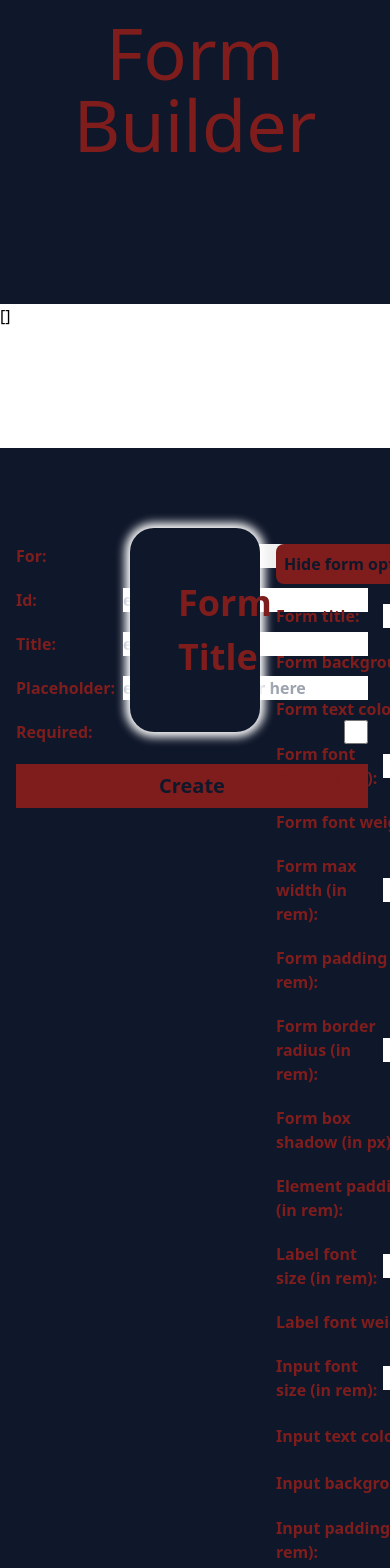
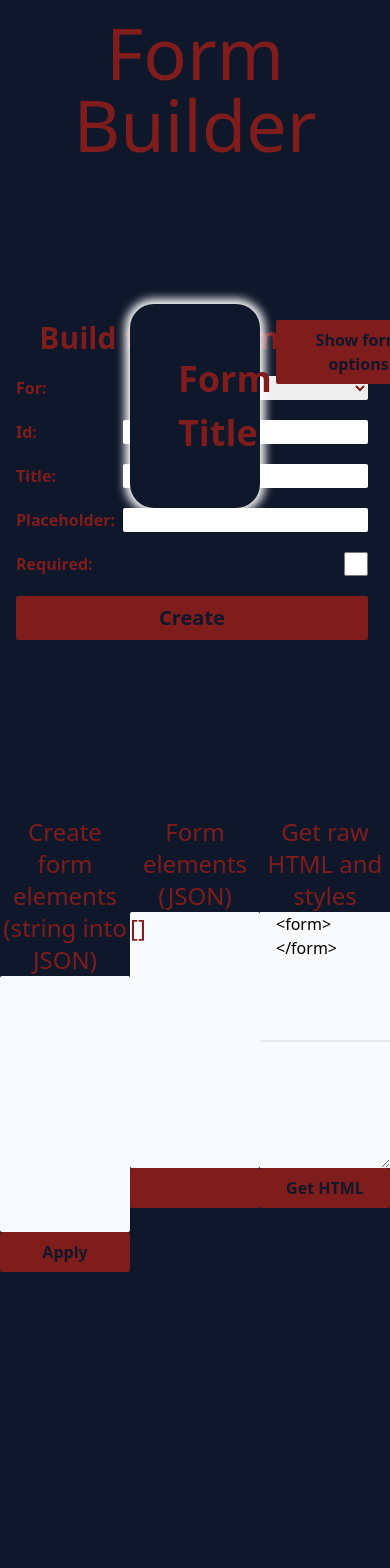
Before and after one commit to AOjdanic/FormBuilder, a React (Vite) app: page / in a window 390 px wide. Shown: the top 1568 px of the page. After the commit the page ends 1352 px from the top, so only its background shows below. Built offline with nearby package versions, Linux system fonts and the light colour scheme.

Commit message:
Refactored more code in accordance with DRY principle. Added options for getting raw HTML of the form, as well as ability to create elements textually (will add explanation later).  Todo: responsive design

```diff
--- a/src/App.jsx
+++ b/src/App.jsx
@@ -1,42 +1,26 @@
-import { useContext } from "react";
 import InputBuild from "./components/InputBuild";
 import MainForm from "./components/MainForm";
-import FormContext from "./context/form-context";
 import FormOptions from "./components/FormOptions";
+import JsonFormFields from "./components/JsonFormFields";
+import RawHtml from "./components/RawHtml";
 
 function App() {
-  const { formFields, setFormFields } = useContext(FormContext);
-
   return (
     <>
+      <header>
         <h1 className="p-4 pb-36 text-center text-7xl text-red-900">
           Form Builder
         </h1>
-
-      <textarea
-        onChange={(e) => {
-          if (e.target.value === "") {
-            return setFormFields([]);
-          }
-          return setFormFields(JSON.parse(e.target.value));
-        }}
-        className="mx-auto mb-20 block h-36 w-full max-w-lg resize-none outline-none"
-        name="jsonForm"
-        id="jsonForm"
-        value={JSON.stringify(formFields)}
-      ></textarea>
-      <div className="grid grid-cols-3 items-start justify-center">
+      </header>
+      <main>
+        <div className="mb-20 grid grid-cols-3 items-start justify-center gap-y-40">
           <InputBuild />
           <MainForm />
           <FormOptions />
-        {/* <button
-          onClick={() => {
-            console.log(document.getElementById("mainForm").innerHTML);
-          }}
-        >
-          Get HTML
-        </button> */}
+          <JsonFormFields />
+          <RawHtml />
         </div>
+      </main>
     </>
   );
 }
--- a/src/components/FormOptions.jsx
+++ b/src/components/FormOptions.jsx
@@ -12,8 +12,8 @@ function FormOptions() {
     setInputOptions,
   } = useContext(FormContext);
 
-  const [showFormOptions, setShowFormOptions] = useState(true);
-  const [showInputOptions, setShowInputOptions] = useState(true);
+  const [showFormOptions, setShowFormOptions] = useState(false);
+  const [showInputOptions, setShowInputOptions] = useState(false);
 
   const formOptionsProps = [
     {
@@ -198,7 +198,7 @@ function FormOptions() {
             e.preventDefault();
             return setShowFormOptions(!showFormOptions);
           }}
-          className="rounded-lg bg-red-900 p-2 text-slate-900"
+          className="w-[165px] rounded-sm bg-red-900 p-2 text-slate-900"
         >
           {`${showFormOptions === true ? "Hide" : "Show"} form options`}
         </button>
@@ -207,7 +207,7 @@ function FormOptions() {
             e.preventDefault();
             return setShowInputOptions(!showInputOptions);
           }}
-          className="rounded-lg bg-red-900 p-2 text-slate-900"
+          className="w-[165px] rounded-sm bg-red-900 p-2 text-slate-900"
         >
           {`${showInputOptions === true ? "Hide" : "Show"} input options`}
         </button>
--- a/src/components/InputBuild.jsx
+++ b/src/components/InputBuild.jsx
@@ -1,10 +1,32 @@
 import { useContext, useState } from "react";
 import FormContext from "../context/form-context";
+import InputBuildBuildingBlock from "./building blocks/InputBuildBuildingBlock";
 
 function InputBuild() {
   const { setFormFields } = useContext(FormContext);
   const [selectValue, setSelectValue] = useState();
   const [boxNumber, setBoxNumber] = useState(0);
+  const options = [
+    "text",
+    "email",
+    "password",
+    "number",
+    "search",
+    "checkbox",
+    "radio",
+    "range",
+    "color",
+    "date",
+    "time",
+    "month",
+    "week",
+    "file",
+    "url",
+    "reset",
+    "submit",
+    "textarea",
+    "select",
+  ];
 
   let radioArr = new Array(boxNumber).fill(0);
 
@@ -13,17 +35,14 @@ function InputBuild() {
     const formElements = Array.from(e.target.elements).slice(0, -1);
     const propsObj = {};
 
-    console.log(formElements);
-
     if (
       selectValue === "checkbox" ||
       selectValue === "radio" ||
       selectValue === "select"
     ) {
       const nonRadios = formElements.filter((el) => !el.id.startsWith("radio"));
-      console.log(nonRadios);
+
       const radios = formElements.filter((el) => el.id.startsWith("radio"));
-      console.log(radios);
 
       let newObj = {};
 
@@ -37,7 +56,6 @@ function InputBuild() {
       newObj.radios = [];
       radios.forEach((el) => {
         newObj.radios.push(el.value);
-        console.log(newObj);
       });
       setFormFields((prev) => [...prev, newObj]);
       return;
@@ -51,7 +69,7 @@ function InputBuild() {
       }
       return (propsObj[el.id] = el.value);
     });
-    console.log(propsObj);
+
     setFormFields((prev) => [...prev, propsObj]);
   };
 
@@ -60,55 +78,37 @@ function InputBuild() {
       onSubmit={createFormElement}
       className=" mx-auto flex w-96 flex-col gap-5 p-4 font-bold text-red-900"
     >
+      <p className="text-center text-3xl">Build form elements</p>
+      {/* select menu for input type */}
+
       <label className="flex items-center justify-between" htmlFor="type">
         For:
         <select
-          className="w-[212px]"
+          className="w-[212px] rounded-sm outline-none"
           value={selectValue}
           onChange={(e) => setSelectValue(e.target.value)}
           name="type"
           id="type"
         >
-          <option value="text">text</option>
-          <option value="email">email</option>
-          <option value="password">password</option>
-          <option value="number">number</option>
-          <option value="search">search</option>
-          <option value="checkbox">checkbox</option>
-          <option value="radio">radio</option>
-          <option value="range">range</option>
-          <option value="color">color</option>
-          <option value="date">date</option>
-          <option value="time">time</option>
-          <option value="month">month</option>
-          <option value="week">week</option>
-          <option value="file">file</option>
-          <option value="url">url</option>
-          <option value="reset">reset</option>
-          <option value="submit">submit</option>
-          <option value="textarea">textarea</option>
-          <option value="select">select</option>
+          {options.map((opt) => (
+            <option key={opt} value={opt}>
+              {opt}
+            </option>
+          ))}
         </select>
       </label>
 
-      {selectValue !== "radio" && selectValue !== "checkbox" && (
-        <label className=" flex items-center justify-between" htmlFor="id">
-          Id:
-          <input required type="text" id="id" placeholder="enter id here" />
-        </label>
+      {/* id field, neccessary for every input */}
+
+      <InputBuildBuildingBlock required id="id" />
+
+      {/* title of the input field */}
+
+      {selectValue !== "reset" && selectValue !== "submit" && (
+        <InputBuildBuildingBlock required id="label" label="Title" />
       )}
 
-      {selectValue !== "reset" && selectValue !== "submit" && (
-        <label className=" flex items-center justify-between" htmlFor="label">
-          Title:
-          <input
-            required
-            type="text"
-            id="label"
-            placeholder="enter title here"
-          />
-        </label>
-      )}
+      {/* Creating placeholder for input element if needed */}
 
       {selectValue !== "select" &&
         selectValue !== "color" &&
@@ -117,67 +117,39 @@ function InputBuild() {
         selectValue !== "range" &&
         selectValue !== "file" &&
         selectValue !== "reset" &&
-        selectValue !== "submit" && (
-          <label
-            className=" flex items-center justify-between"
-            htmlFor="placeholder"
-          >
-            Placeholder:
-            <input
-              type="text"
-              id="placeholder"
-              placeholder="enter placeholder here"
-            />
-          </label>
-        )}
+        selectValue !== "submit" &&
+        selectValue !== "date" &&
+        selectValue !== "time" &&
+        selectValue !== "month" &&
+        selectValue !== "week" && <InputBuildBuildingBlock id="placeholder" />}
+
+      {/* Defining range values */}
 
       {selectValue === "range" && (
         <>
-          <label className=" flex items-center justify-between" htmlFor="min">
-            Minimum:
-            <input
+          <InputBuildBuildingBlock
             required
+            id="min"
+            label="Minimum"
             type="number"
-              id="min"
-              placeholder="enter minimum value"
           />
-          </label>
-          <label className=" flex items-center justify-between" htmlFor="max">
-            Maximum:
-            <input
+          <InputBuildBuildingBlock
             required
+            id="max"
+            label="Maximum"
             type="number"
-              id="max"
-              placeholder="enter maximum value"
           />
-          </label>
-
-          <label className=" flex items-center justify-between" htmlFor="step">
-            Step:
-            <input
-              required
-              type="number"
-              id="step"
-              placeholder="enter step value for slider"
-            />
-          </label>
+          <InputBuildBuildingBlock required id="step" type="number" />
         </>
       )}
 
+      {/* Question for checkboxes/radios */}
+
       {(selectValue === "radio" || selectValue === "checkbox") && (
-        <label
-          className=" flex items-center justify-between"
-          htmlFor="question"
-        >
-          Question:
-          <input
-            required
-            type="text"
-            id="question"
-            placeholder="enter question"
-          />
-        </label>
+        <InputBuildBuildingBlock required id="question" />
       )}
+
+      {/* creating additional radios,checkboxes and options as per need */}
 
       {(selectValue === "radio" ||
         selectValue === "checkbox" ||
@@ -188,6 +160,7 @@ function InputBuild() {
         >
           Number of fields:
           <input
+            className="rounded-sm outline-none"
             value={boxNumber}
             onChange={(e) => {
               if (Number(e.target.value) < 0) return;
@@ -196,10 +169,11 @@ function InputBuild() {
             required
             type="number"
             id="noOfBoxes"
-            placeholder="enter amount of options"
           />
         </label>
       )}
+
+      {/* checkbox for making element required or not */}
 
       {selectValue !== "reset" && selectValue !== "submit" && (
         <label
@@ -216,6 +190,8 @@ function InputBuild() {
         </label>
       )}
 
+      {/* options for radios, checkboxes and select */}
+
       {(selectValue === "radio" ||
         selectValue === "checkbox" ||
         selectValue === "select") &&
@@ -226,15 +202,13 @@ function InputBuild() {
             htmlFor={`radio${i}`}
           >
             Value {i + 1}:
-            <input
-              required
-              type="text"
-              id={`radio${i}`}
-              placeholder="enter field value here"
-            />
+            <input required type="text" id={`radio${i}`} />
           </label>
         ))}
-      <button className="bg-red-900 px-10 py-2 text-xl font-extrabold text-slate-900 ">
+
+      {/* create element button */}
+
+      <button className="rounded-sm bg-red-900 px-10 py-2 text-xl font-extrabold text-slate-900 ">
         Create
       </button>
     </form>
--- a/src/components/InputComponent.jsx
+++ b/src/components/InputComponent.jsx
@@ -44,7 +44,6 @@ function InputComponent({
                 type={type}
                 id={el}
                 name={label}
-                {...required}
               />
             </label>
           ))}
--- /dev/null
+++ b/src/components/JsonFormFields.jsx
@@ -0,0 +1,71 @@
+import { useContext, useRef } from "react";
+import FormContext from "../context/form-context";
+
+function JsonFormFields() {
+  const { formFields, setFormFields } = useContext(FormContext);
+  const formJsonStringRef = useRef();
+
+  const parseStringIntoJson = (e) => {
+    e.preventDefault();
+
+    if (formJsonStringRef.current.value === "") return;
+
+    const arrOfFutObj = formJsonStringRef.current.value.split(".");
+
+    const arrOfProps = arrOfFutObj.map((ObjStr) => ObjStr.split(","));
+
+    const someArr = arrOfProps.map((propArr) => {
+      return propArr.map((pairStr) => {
+        const pairs = pairStr.split(":");
+        if (pairs[0] === "required")
+          return `"required":${JSON.stringify({ required: true })}`;
+        return `"${pairs[0]}":"${pairs[1]}"`;
+      });
+    });
+
+    const someArr2 = someArr.map((arr) => `{${arr.join(",")}}`);
+
+    const someArr3 = someArr2.map((arr) => JSON.parse(arr));
+
+    return setFormFields([...someArr3]);
+  };
+
+  return (
+    <>
+      <div>
+        <label
+          htmlFor="jsonFormEdit"
+          className="mx-auto flex w-full max-w-lg flex-col text-center text-2xl text-red-900"
+        >
+          Create form elements (string into JSON)
+          <textarea
+            ref={formJsonStringRef}
+            className="h-64 w-full max-w-lg resize-none rounded-sm bg-slate-50 outline-none"
+            id="jsonFormEdit"
+          ></textarea>
+        </label>
+        <button
+          onClick={parseStringIntoJson}
+          className="mx-auto block w-full max-w-lg rounded-sm bg-red-900 p-2 font-bold text-slate-900"
+        >
+          Apply
+        </button>
+      </div>
+      <label
+        htmlFor="jsonForm"
+        className="mx-auto flex w-full max-w-lg flex-col text-center text-2xl text-red-900"
+      >
+        Form elements (JSON)
+        <textarea
+          readOnly
+          className="h-64 w-full max-w-lg resize-none rounded-sm bg-slate-50 outline-none"
+          id="jsonForm"
+          value={JSON.stringify(formFields)}
+        ></textarea>
+        <div className="mx-auto block w-full max-w-lg rounded-sm bg-red-900 p-5"></div>
+      </label>
+    </>
+  );
+}
+
+export default JsonFormFields;
--- /dev/null
+++ b/src/components/RawHtml.jsx
@@ -0,0 +1,50 @@
+import { useContext, useState } from "react";
+import FormContext from "../context/form-context";
+
+function RawHtml() {
+  const { formOptions, elementOptions, inputOptions, labelOptions } =
+    useContext(FormContext);
+  const [formHtml, setFormHtml] = useState("");
+  const [formStyles, setFormStyles] = useState("");
+  return (
+    <div className="mx-auto flex w-full max-w-lg flex-col">
+      <p className="mx-auto flex w-full max-w-lg flex-col text-center text-2xl text-red-900">
+        Get raw HTML and styles
+      </p>
+      <textarea
+        className="h-32 resize-none bg-slate-50 px-4 outline-none"
+        readOnly
+        value={`<form>${formHtml}</form>`}
+      ></textarea>
+      <textarea
+        className="h-32 border-t-2 bg-slate-50 px-4 outline-none"
+        readOnly
+        value={formStyles}
+      ></textarea>
+      <button
+        className="block w-full self-center rounded-sm bg-red-900 p-2 font-bold text-slate-900"
+        onClick={() => {
+          setFormHtml(document.getElementById("mainForm").innerHTML);
+          setFormStyles(
+            `_____Form styles_____\n${JSON.stringify(formOptions).slice(
+              1,
+              -1
+            )}\n_____Input styles_____\n${JSON.stringify(inputOptions).slice(
+              1,
+              -1
+            )}\n_____Label styles_____\n${JSON.stringify(labelOptions).slice(
+              1,
+              -1
+            )}\n_____Element styles_____\n${JSON.stringify(
+              elementOptions
+            ).slice(1, -1)}`
+          );
+        }}
+      >
+        Get HTML
+      </button>
+    </div>
+  );
+}
+
+export default RawHtml;
--- a/src/components/building blocks/BuildingBlock.jsx
+++ b/src/components/building blocks/BuildingBlock.jsx
@@ -4,6 +4,7 @@ function BuildingBlock({ id, fn, cssRule, units, type, label }) {
     <label className="flex items-center justify-between" htmlFor={id}>
       {label}:
       <input
+        className="rounded-sm outline-none"
         onChange={(e) =>
           fn((prev) => {
             const updatedCssRule = { [cssRule]: e.target.value + units };
--- a/src/components/building blocks/FontWeightBuildingBlock.jsx
+++ b/src/components/building blocks/FontWeightBuildingBlock.jsx
@@ -7,6 +7,7 @@ function FontWeightBuildingBlock({ values, fn, name, label }) {
         <span key={value}>
           {value}
           <input
+            className="accent-red-900"
             onChange={(e) =>
               fn((prev) => {
                 return { ...prev, fontWeight: e.target.value };
--- /dev/null
+++ b/src/components/building blocks/InputBuildBuildingBlock.jsx
@@ -0,0 +1,30 @@
+/* eslint-disable react/prop-types */
+function InputBuildBuildingBlock({
+  id,
+  type = "text",
+  label = id.slice(0, 1).toUpperCase() + id.slice(1),
+  required = undefined,
+}) {
+  if (required) {
+    return (
+      <label className="flex items-center justify-between" htmlFor={id}>
+        {label}:
+        <input
+          className="rounded-sm outline-none"
+          required
+          type={type}
+          id={id}
+        />
+      </label>
+    );
+  }
+
+  return (
+    <label className="flex items-center justify-between" htmlFor={id}>
+      {label}:
+      <input className="rounded-sm outline-none" type={type} id={id} />
+    </label>
+  );
+}
+
+export default InputBuildBuildingBlock;
--- a/src/components/building blocks/PaddingBoxShadowBuildingBlock.jsx
+++ b/src/components/building blocks/PaddingBoxShadowBuildingBlock.jsx
@@ -3,11 +3,11 @@ function PaddingBoxShadowBuildingBlock({ ids, fn, label, units, cssRule }) {
   return (
     <label className="flex items-center justify-between">
       {label}:
-      <div className="flex max-w-[212px] gap-4">
+      <div className="flex max-w-[262px] gap-4">
         {ids.map((id, i) => (
           <input
             key={id}
-            className="max-w-[40px]"
+            className="max-w-[40px] rounded-sm outline-none"
             onChange={(e) =>
               fn((prev) => {
                 const values = prev[cssRule].split(" ");
--- a/src/index.css
+++ b/src/index.css
@@ -5,3 +5,14 @@
 ::-webkit-scrollbar {
   display: none;
 }
+
+::-moz-selection {
+  /* Code for Firefox */
+  color: #f8fafc;
+  background: #7f1d1d;
+}
+
+::selection {
+  color: #f8fafc;
+  background: #7f1d1d;
+}
```
Lines whose indentation alone changed are shown as unchanged.
